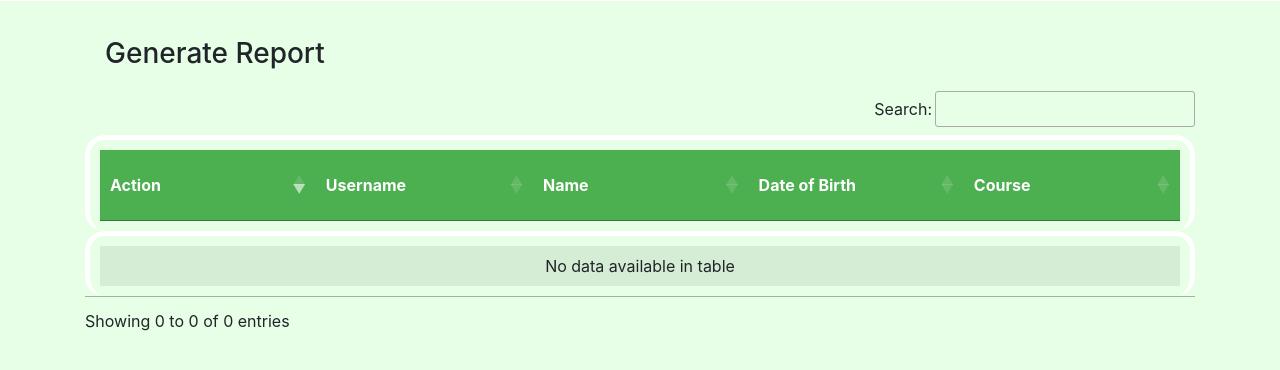
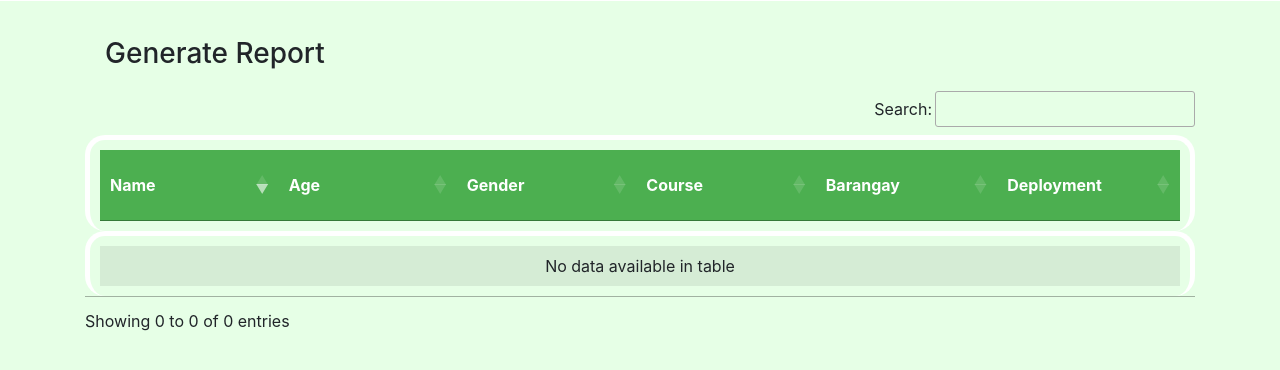
Before and after one commit to akosidonel/spes-program, a PHP site: page /admin/generate_report.php in a window 1280 px wide; the page is wider, and only the part inside the window is pictured. Shown: the part 164-534 px from the top of that part. Run offline with PHP 8.4, Linux system fonts and the light colour scheme; a user stored in the database is signed in; data comes from the database, SQL or seed files in the repository; lists and menus that the app fills with data are empty; some libraries are stand-ins or nearby versions.

Commit message:
file updated

```diff
--- a/admin/generate_report.php
+++ b/admin/generate_report.php
@@ -17,11 +17,12 @@ include('../dbconnection/dbconnection.php');
         <table id="example" class="display table-striped" style="width:100%; height: 100%;">
           			<thead>
 						<tr>
-							<th>Action</th>
-							<th>Username</th>
 							<th>Name</th>
-							<th>Date of Birth</th>
+							<th>Age</th>
+							<th>Gender</th>
 							<th>Course</th>
+							<th>Barangay</th>
+							<th>Deployment</th>
 						</tr>
 					</thead>
 					<tbody>
@@ -30,11 +31,7 @@ include('../dbconnection/dbconnection.php');
             if(mysqli_num_rows($sql)){
               foreach($sql as $row){?>
               <tr>
-					<td><a href="javascript:confirmDelete(<?=$row['spes_id'] ?>)"><i class="fa-solid fa-trash text-danger"></i></a></td>
-					<td><?=$row['username']?></td>
-					<td><?=$row['firstName'].' '.$row['surName']?></td>
-					<td><?=$row['doBirth']?></td>
-					<td><?=$row['tecDegree']?></td>
+
               </tr>
           <?php }}?>
 					</tbody>
```
